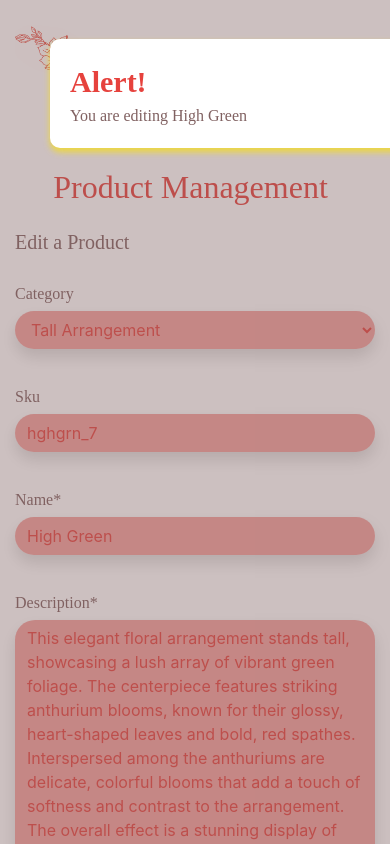
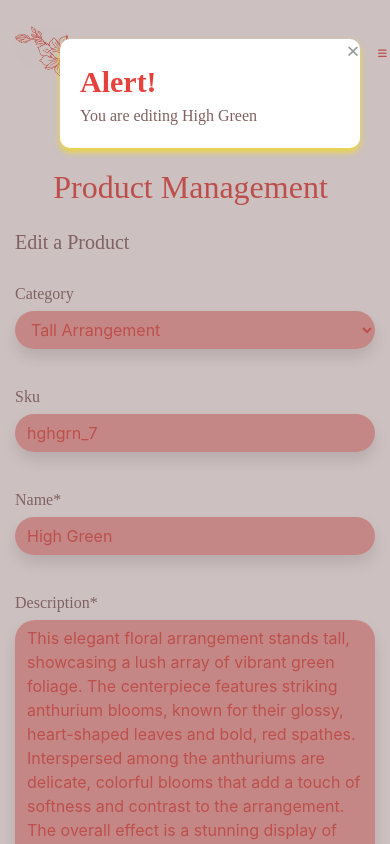
Before and after one commit to e-h-dev/floral_design, a Django app: page /products/edit/1/ in a window 390 px wide. Run offline with Django 3.2, Linux system fonts and the light colour scheme; the visitor is signed in with stand-in values (Sample User, id 1); data comes from the database, SQL or seed files in the repository; some libraries are stand-ins or nearby versions; some web fonts are replaced.

Commit message:
Fix message box in mobile

```diff
--- a/static/css/base.css
+++ b/static/css/base.css
@@ -943,6 +943,13 @@ option:hover{
         margin-left: 0;
     }
 
+    /* messgaes */
+
+    .toast-body{
+        margin-left: 60px;
+        width:300px;
+    }
+
 
     .hero{
         height:45vh;
```
